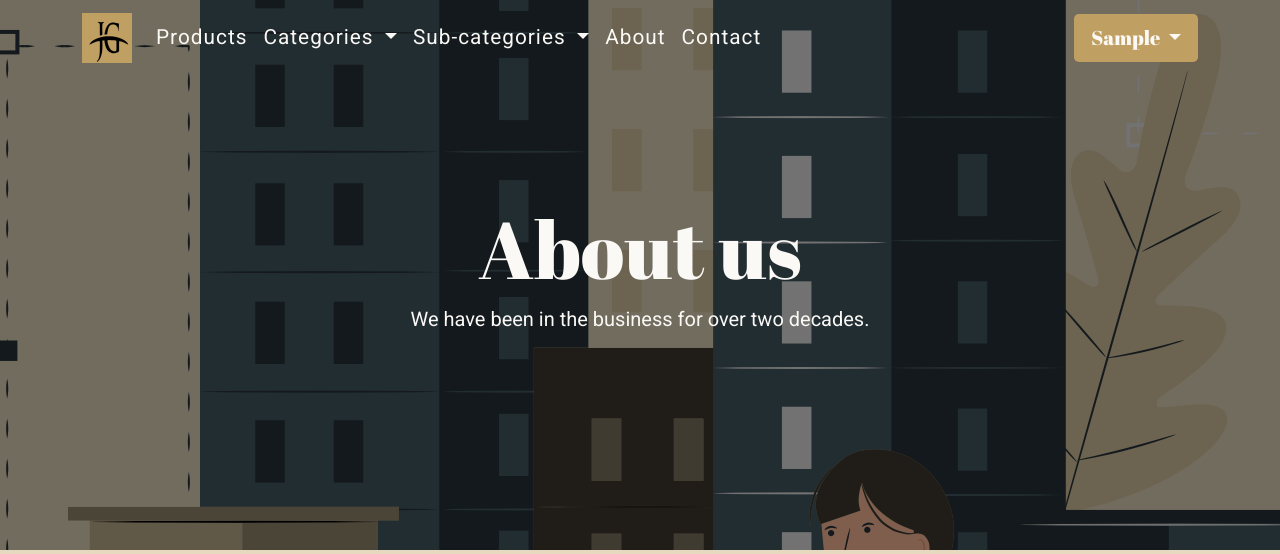
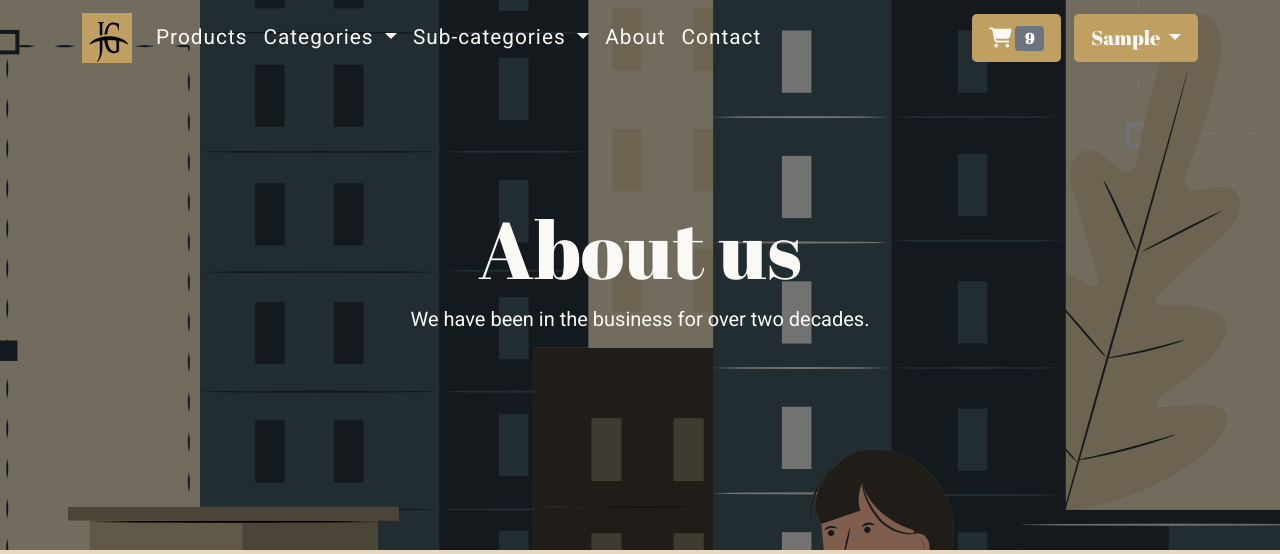
Before and after one commit to A3AJAGBE/jg-store, a Flask app: page /about in a window 1280 px wide. Shown: the top 554 px of the page. Run offline with Flask 2, Linux system fonts and the light colour scheme; the visitor is signed in with stand-in values (Sample User, id 1); data comes from the database, SQL or seed files in the repository; data that the repository does not hold is empty; parts of the project's set-up code (start-up, migrations or seed data) failed here and were passed over; some libraries are stand-ins or nearby versions.

Commit message:
Add cart button

```diff
--- a/store/templates/base.html
+++ b/store/templates/base.html
@@ -86,7 +86,13 @@
                 </li>
             </ul>
             {% if current_user.is_authenticated%}
-            <div class="dropdown authenticated d-grid d-md-block ">
+
+
+            <div class="dropdown authenticated d-grid d-md-block gap-2">
+                <button type="button" class="btn btn-lg me-md-2">
+                  <i class="fas fa-shopping-cart"></i> <span class="badge bg-secondary">9</span>
+                  <span class="visually-hidden">number of items in the cart</span>
+                </button>
                 <button class="btn btn-lg dropdown-toggle" type="button" id="dropdownMenuButton1" data-bs-toggle="dropdown" aria-expanded="false">
                     {{current_user.first_name}}
                 </button>
```
